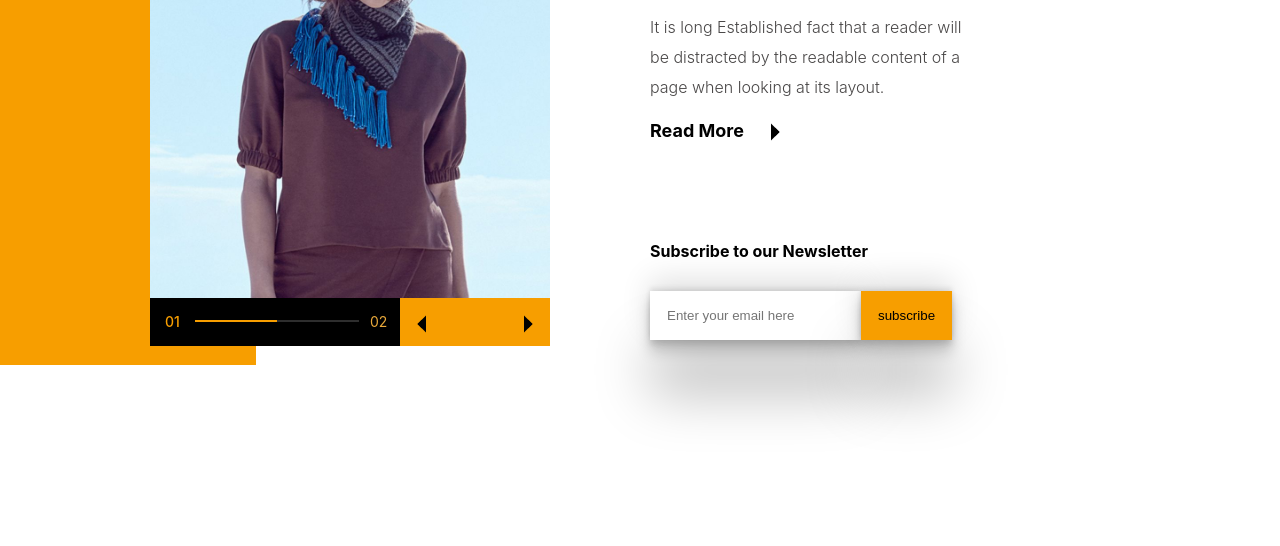
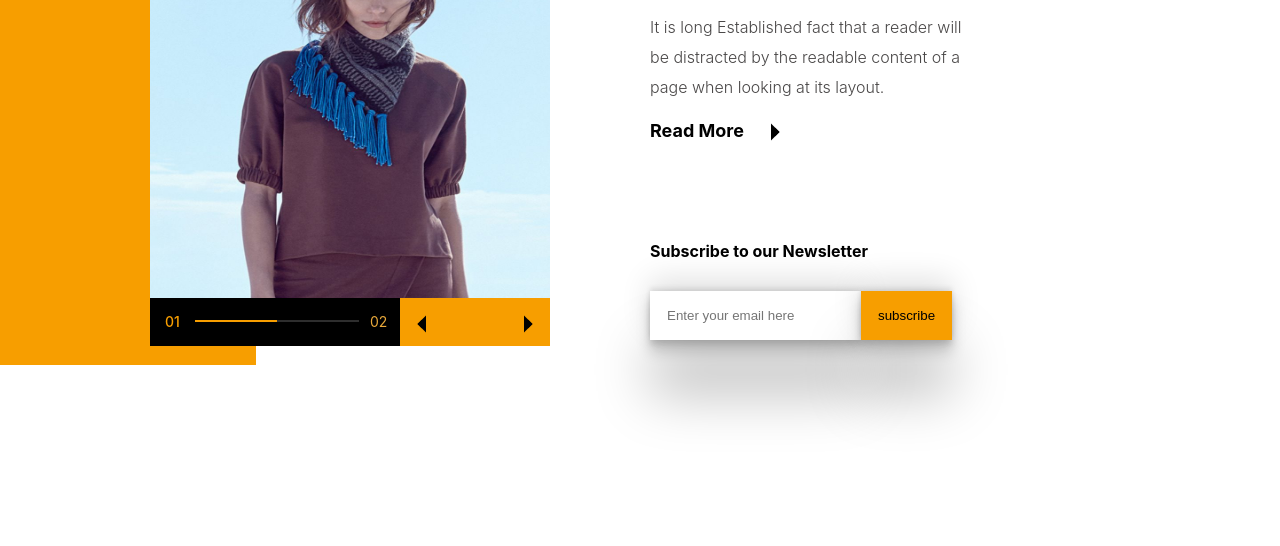
Before and after one commit to oluchidev/classcmpt, a plain HTML site: page index.html in a window 1280 px wide. Shown: the part 254-800 px from the top of the page. Drawn offline with Linux system fonts and the light colour scheme.

Commit message:
finally2

```diff
--- a/assets/css/style.css
+++ b/assets/css/style.css
@@ -30,9 +30,9 @@ body {
 
 .pix {
   width: 400px;
-  height: 500px;
+  height: 450px;
   position: absolute;
-  top: 80px;
+  top: 130px;
   left: 150px;
 }
 
```
